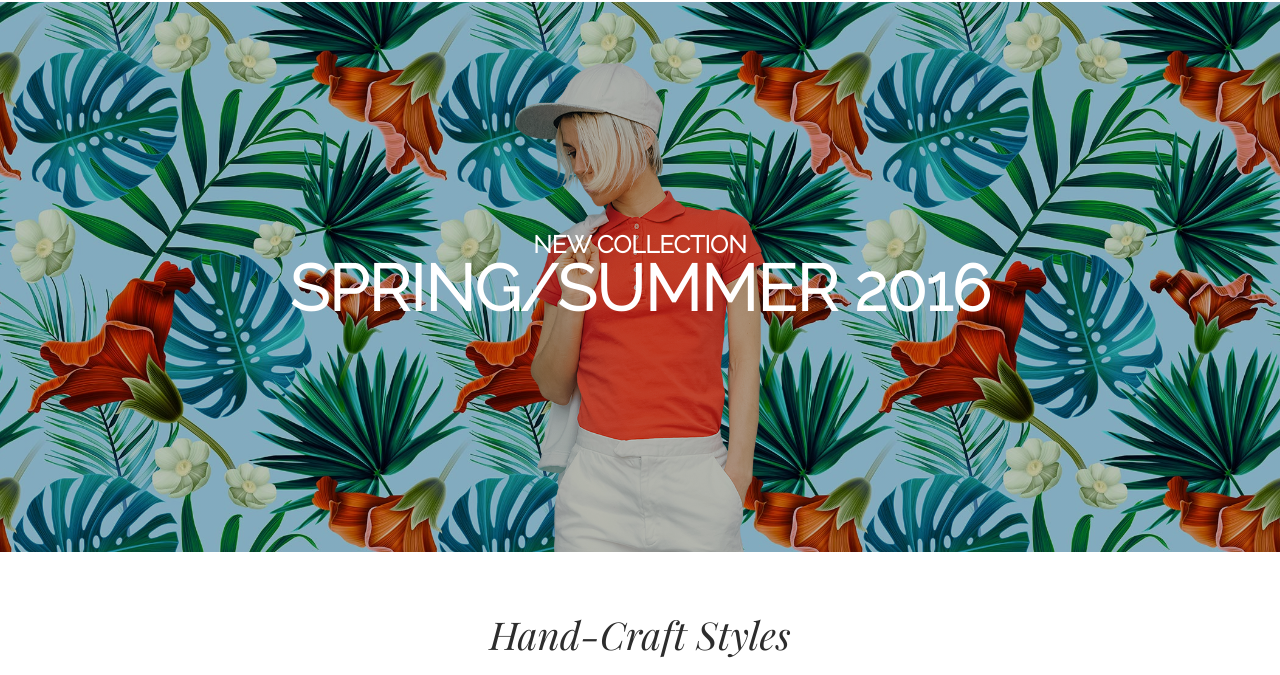
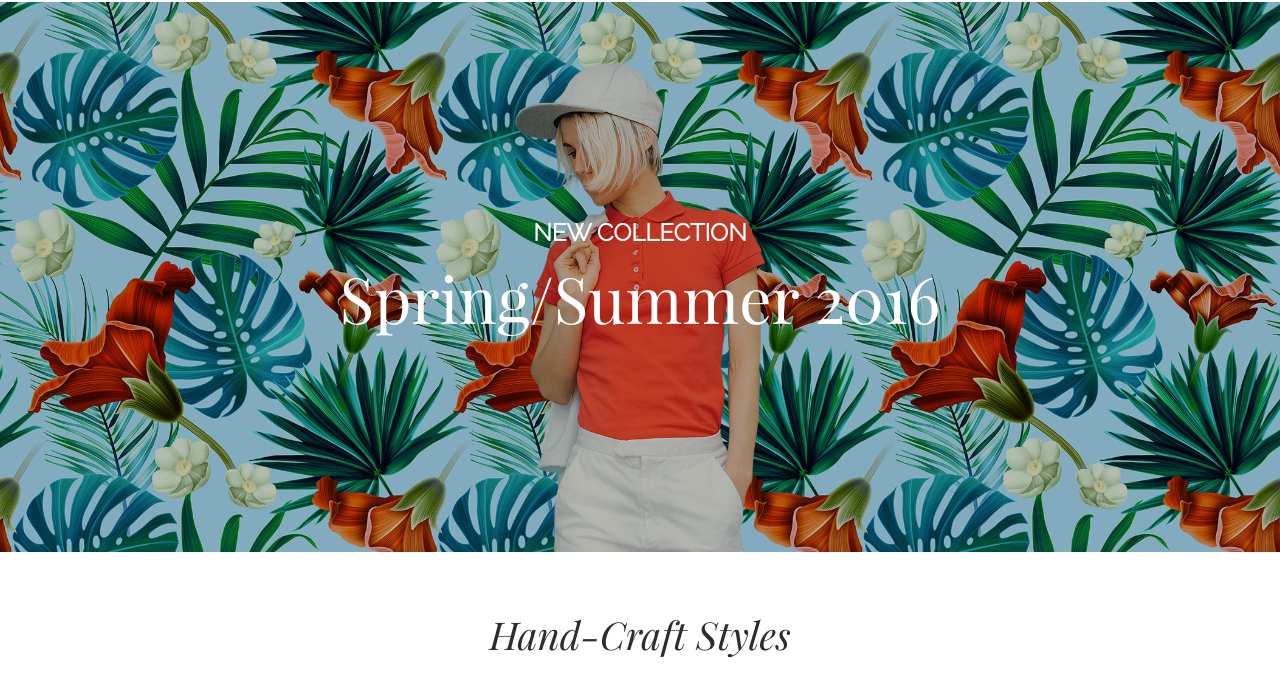
Before and after one commit to MartinZ29/Aloha-project1, a plain HTML site: page index.html in a window 1280 px wide. Shown: the part 84-759 px from the top of the page. Drawn offline with Linux system fonts and the light colour scheme.

Commit message:
fix banner

```diff
--- a/style.css
+++ b/style.css
@@ -171,10 +171,14 @@ img {
 
 .newcollection {
     font-size: 1.5rem;
+    margin-bottom: 1.5rem;
 }
 
 .spring {
     font-size:4rem;
+    font-family: 'playfairdisplay', serif;
+    font-weight: normal;
+    text-transform: none;
 }
 
 
```
